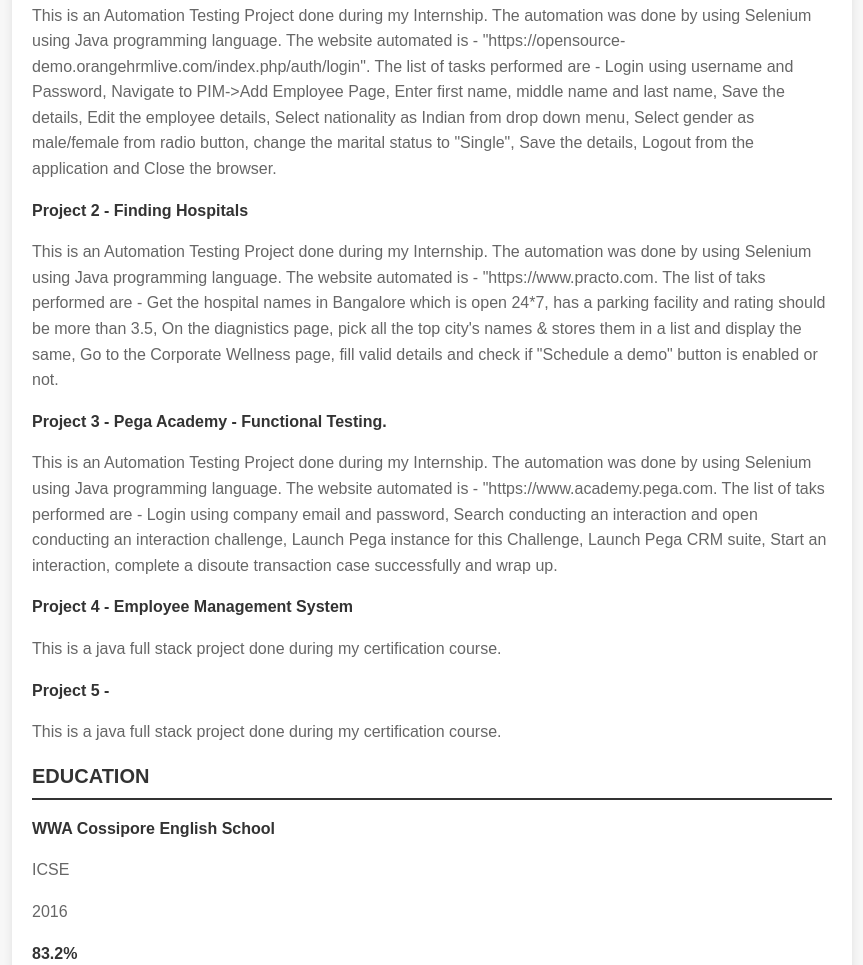
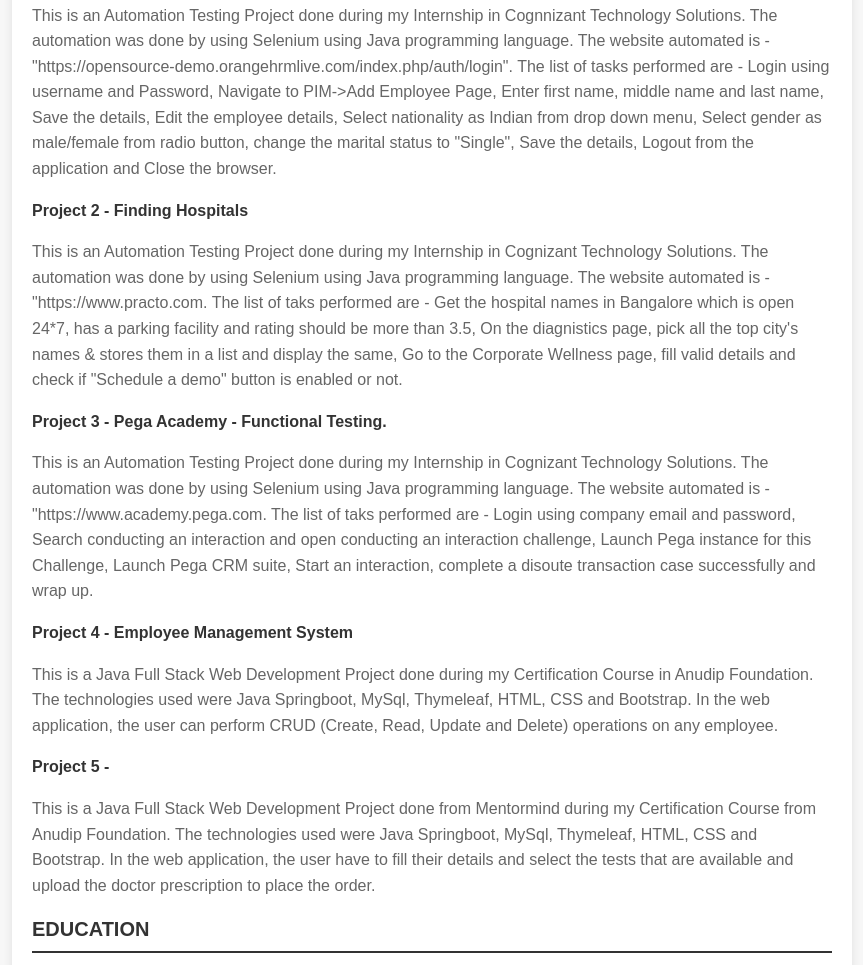
Before and after one commit to Argha1611/Resume, a plain HTML site: page index.html in a window 1280 px wide. Shown: the part 882-1847 px from the top of the page, without its empty margins (208-1071 px from the left). Drawn offline with Linux system fonts and the light colour scheme.

Commit message:
Update index.html

```diff
--- a/index.html
+++ b/index.html
@@ -43,7 +43,7 @@
         <div class="section">
             <h2>PROJECTS</h2>
             <p><strong>Project 1 - Add Edit the Employee Details</strong></p>
-            <p>This is an Automation Testing Project done during my Internship. The automation was
+            <p>This is an Automation Testing Project done during my Internship in Cognnizant Technology Solutions. The automation was
                 done by using Selenium using Java programming language. The website automated is -
                 "https://opensource-demo.orangehrmlive.com/index.php/auth/login". The list of tasks
                 performed are - Login using username and Password, Navigate to PIM->Add Employee
@@ -53,7 +53,7 @@
                 the application and Close the browser.
                 </p>
             <p><strong>Project 2 - Finding Hospitals</strong></p>
-            <p>This is an Automation Testing Project done during my Internship. The automation was
+            <p>This is an Automation Testing Project done during my Internship in Cognizant Technology Solutions. The automation was
                 done by using Selenium using Java programming language. The website automated is -
                 "https://www.practo.com. The list of taks performed are - Get the hospital names in
                 Bangalore which is open 24*7, has a parking facility and rating should be more than 3.5,
@@ -62,7 +62,7 @@
                 demo" button is enabled or not.</p>
                 <p><strong>Project 3 - Pega Academy - Functional Testing.
                 </strong></p>
-                <p>This is an Automation Testing Project done during my Internship. The automation was
+                <p>This is an Automation Testing Project done during my Internship in Cognizant Technology Solutions. The automation was
                     done by using Selenium using Java programming language. The website automated is -
                     "https://www.academy.pega.com. The list of taks performed are - Login using company
                     email and password, Search conducting an interaction and open conducting an
@@ -70,9 +70,17 @@
                     Start an interaction, complete a disoute transaction case successfully and wrap up.
                     </p>
                     <p><strong>Project 4 - Employee Management System</strong></p>
-                    <p>This is a java full stack project done during my certification course.</p>
+                    <p>This is a Java Full Stack Web Development Project done during my Certification Course
+                        in Anudip Foundation. The technologies used were Java Springboot, MySql, Thymeleaf,
+                        HTML, CSS and Bootstrap. In the web application, the user can perform CRUD (Create,
+                        Read, Update and Delete) operations on any employee.
+                        </p>
                     <p><strong>Project 5 - </strong></p>
-                    <p>This is a java full stack project done during my certification course.</p>
+                    <p>This is a Java Full Stack Web Development Project done from Mentormind during my
+                        Certification Course from Anudip Foundation. The technologies used were Java
+                        Springboot, MySql, Thymeleaf, HTML, CSS and Bootstrap. In the web application, the
+                        user have to fill their details and select the tests that are available and upload the doctor
+                        prescription to place the order.</p>
         </div>
         <div class="section">
             <h2>EDUCATION</h2>
@@ -99,6 +107,7 @@
         <div class="section">
             <h2>TECHNICAL SKILLS</h2>
             <ul>
+                <li>PHP</li>
                 <li>Java</li>
                 <li>SQL</li>
                 <li>HTML</li>
```
